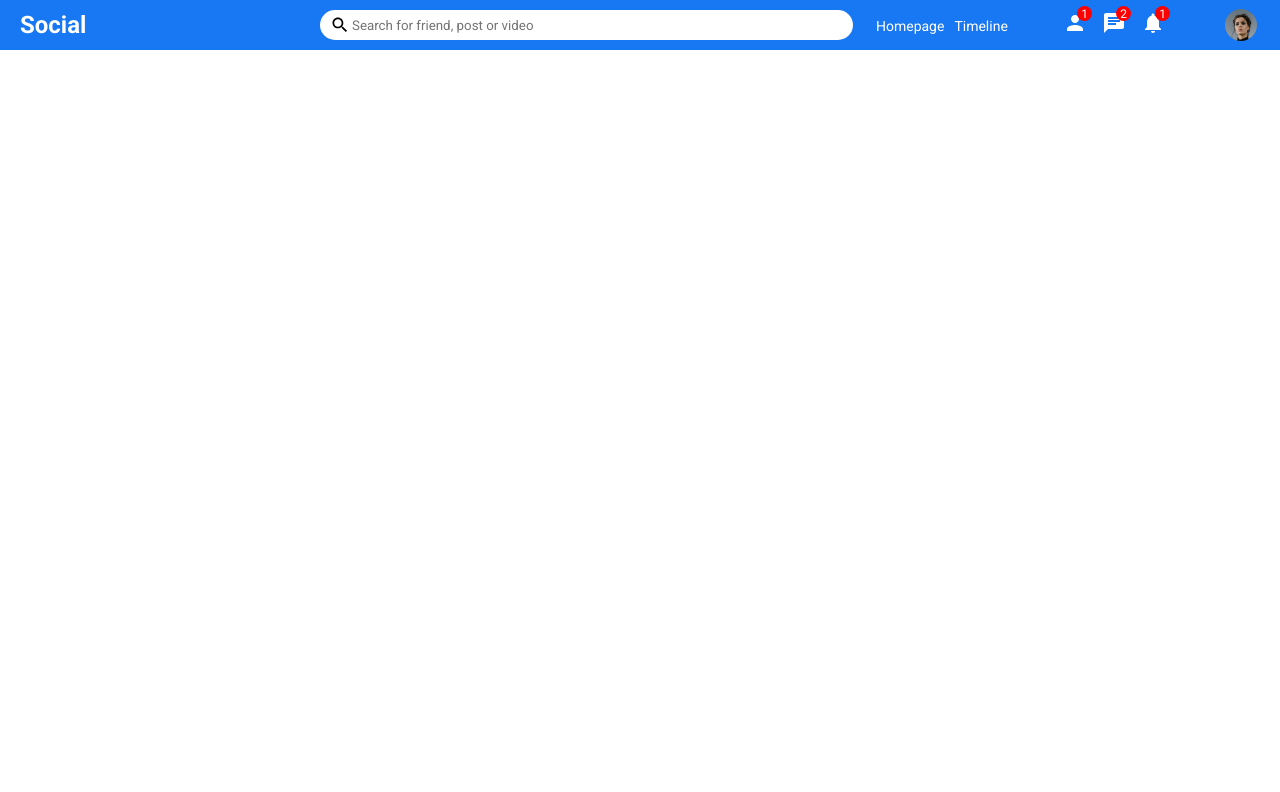
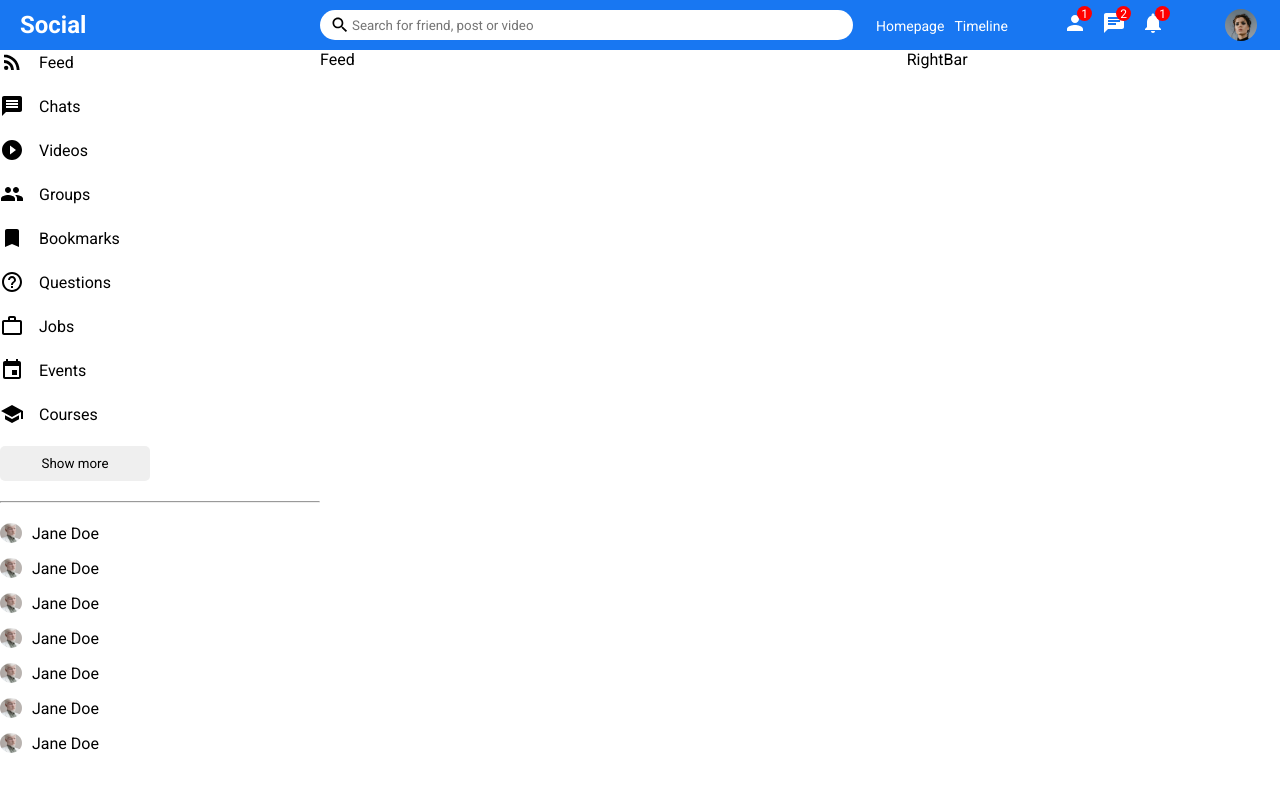
Before and after one commit to NNaumenko83/social-media-front, a React (Vite) app: page / in a window 1280 px wide. Shown: the top 792 px of the page. Built offline with nearby package versions, Linux system fonts and the light colour scheme; the HTML template or start-up script is replaced by a standard one.

Commit message:
UPD: sidebar

```diff
--- a/src/components/Feed/Feed.module.css
+++ b/src/components/Feed/Feed.module.css
@@ -0,0 +1,3 @@
+.feed {
+    flex: 5.5;
+}
--- a/src/components/Feed/Feed.tsx
+++ b/src/components/Feed/Feed.tsx
@@ -1,9 +1,10 @@
 import React from 'react'
+import css from './Feed.module.css'
 
 // type Props = {}
 
 const Feed = () => {
-    return <div>Feed</div>
+    return <div className={css.feed}>Feed</div>
 }
 
 export default Feed
--- a/src/components/RightBar/RightBar.module.css
+++ b/src/components/RightBar/RightBar.module.css
@@ -0,0 +1,3 @@
+.rightbar {
+    flex: 3.5;
+}
--- a/src/components/RightBar/RightBar.tsx
+++ b/src/components/RightBar/RightBar.tsx
@@ -1,9 +1,10 @@
 import React from 'react'
+import css from './RightBar.module.css'
 
 // type Props = {}
 
 const RightBar = () => {
-    return <div>RightBar</div>
+    return <div className={css.rightbar}>RightBar</div>
 }
 
 export default RightBar
--- a/src/components/SideBar/SideBar.module.css
+++ b/src/components/SideBar/SideBar.module.css
@@ -0,0 +1,72 @@
+.sidebar {
+    flex: 3;
+    height: calc(100vh - 50px);
+    overflow-y: scroll;
+}
+
+::-webkit-scrollbar {
+    width: 5px;
+}
+::-webkit-scrollbar-track {
+    background-color: #f1f1f1;
+}
+::-webkit-scrollbar-thumb {
+    background-color: rgb(170, 167, 167);
+}
+
+.sidebarWrapper {
+}
+
+.sidebarList {
+    padding: 0;
+    margin: 0;
+    list-style: none;
+}
+
+.sidebarListItem {
+    display: flex;
+    align-items: center;
+    margin-bottom: 20px;
+}
+
+.sidebarListItemText {
+}
+
+.sidebarIcon {
+    margin-right: 15px;
+}
+
+.sidebarButton {
+    width: 150px;
+    border: none;
+    padding: 10px;
+    border-radius: 5px;
+    font-weight: 500;
+}
+
+.sidebarHr {
+    margin: 20px 0;
+}
+
+.sidebarFriendList {
+    padding: 0;
+    margin: 0;
+    list-style: none;
+}
+
+.sidebarFriend {
+    display: flex;
+    align-items: center;
+    margin-bottom: 15px;
+}
+
+.sidebarFriendImg {
+    width: 22px;
+    height: 20px;
+    border-radius: 50%;
+    margin-right: 10px;
+    object-fit: cover;
+}
+
+.sidebarFriendName {
+}
--- a/src/components/SideBar/SideBar.tsx
+++ b/src/components/SideBar/SideBar.tsx
@@ -1,9 +1,130 @@
 import React from 'react'
+import css from './SideBar.module.css'
+import {
+    Bookmark,
+    Event,
+    Group,
+    HelpOutline,
+    Message,
+    PlayCircleFilledOutlined,
+    RssFeed,
+    School,
+    WorkOutline,
+} from '@mui/icons-material'
+
+import person1 from '../../assets/person/2.jpeg'
 
 // type Props = {}
 
 const SideBar = () => {
-    return <div>SideBar</div>
+    return (
+        <div className={css.sidebar}>
+            <div className={css.sidebarWrapper}>
+                <ul className={css.sidebarList}>
+                    <li className={css.sidebarListItem}>
+                        <RssFeed className={css.sidebarIcon} />
+                        <span className={css.sidebarListItemText}>Feed</span>
+                    </li>
+                    <li className={css.sidebarListItem}>
+                        <Message className={css.sidebarIcon} />
+                        <span className={css.sidebarListItemText}>Chats</span>
+                    </li>
+                    <li className={css.sidebarListItem}>
+                        <PlayCircleFilledOutlined className={css.sidebarIcon} />
+                        <span className={css.sidebarListItemText}>Videos</span>
+                    </li>
+                    <li className={css.sidebarListItem}>
+                        <Group className={css.sidebarIcon} />
+                        <span className={css.sidebarListItemText}>Groups</span>
+                    </li>
+                    <li className={css.sidebarListItem}>
+                        <Bookmark className={css.sidebarIcon} />
+                        <span className={css.sidebarListItemText}>
+                            Bookmarks
+                        </span>
+                    </li>
+                    <li className={css.sidebarListItem}>
+                        <HelpOutline className={css.sidebarIcon} />
+                        <span className={css.sidebarListItemText}>
+                            Questions
+                        </span>
+                    </li>
+                    <li className={css.sidebarListItem}>
+                        <WorkOutline className={css.sidebarIcon} />
+                        <span className={css.sidebarListItemText}>Jobs</span>
+                    </li>
+                    <li className={css.sidebarListItem}>
+                        <Event className={css.sidebarIcon} />
+                        <span className={css.sidebarListItemText}>Events</span>
+                    </li>
+                    <li className={css.sidebarListItem}>
+                        <School className={css.sidebarIcon} />
+                        <span className={css.sidebarListItemText}>Courses</span>
+                    </li>
+                </ul>
+                <button className={css.sidebarButton}>Show more</button>
+                <hr className={css.sidebarHr} />
+                <ul className={css.sidebarFriendList}>
+                    <li className={css.sidebarFriend}>
+                        <img
+                            className={css.sidebarFriendImg}
+                            src={person1}
+                            alt=""
+                        />
+                        <span className={css.sidebarFriendName}>Jane Doe</span>
+                    </li>
+                    <li className={css.sidebarFriend}>
+                        <img
+                            className={css.sidebarFriendImg}
+                            src={person1}
+                            alt=""
+                        />
+                        <span className={css.sidebarFriendName}>Jane Doe</span>
+                    </li>
+                    <li className={css.sidebarFriend}>
+                        <img
+                            className={css.sidebarFriendImg}
+                            src={person1}
+                            alt=""
+                        />
+                        <span className={css.sidebarFriendName}>Jane Doe</span>
+                    </li>
+                    <li className={css.sidebarFriend}>
+                        <img
+                            className={css.sidebarFriendImg}
+                            src={person1}
+                            alt=""
+                        />
+                        <span className={css.sidebarFriendName}>Jane Doe</span>
+                    </li>
+                    <li className={css.sidebarFriend}>
+                        <img
+                            className={css.sidebarFriendImg}
+                            src={person1}
+                            alt=""
+                        />
+                        <span className={css.sidebarFriendName}>Jane Doe</span>
+                    </li>
+                    <li className={css.sidebarFriend}>
+                        <img
+                            className={css.sidebarFriendImg}
+                            src={person1}
+                            alt=""
+                        />
+                        <span className={css.sidebarFriendName}>Jane Doe</span>
+                    </li>
+                    <li className={css.sidebarFriend}>
+                        <img
+                            className={css.sidebarFriendImg}
+                            src={person1}
+                            alt=""
+                        />
+                        <span className={css.sidebarFriendName}>Jane Doe</span>
+                    </li>
+                </ul>
+            </div>
+        </div>
+    )
 }
 
 export default SideBar
--- a/src/pages/Home/Home.module.css
+++ b/src/pages/Home/Home.module.css
@@ -0,0 +1,4 @@
+.homeContainer {
+    display: flex;
+    width: 100%;
+}
--- a/src/pages/Home/Home.tsx
+++ b/src/pages/Home/Home.tsx
@@ -1,10 +1,19 @@
+import Feed from '../../components/Feed/Feed'
+import RightBar from '../../components/RightBar/RightBar'
+import SideBar from '../../components/SideBar/SideBar'
 import TopBar from '../../components/TopBar/TopBar'
+import css from './Home.module.css'
 
 function Home() {
     return (
-        <div>
+        <>
             <TopBar />
-        </div>
+            <div className={css.homeContainer}>
+                <SideBar />
+                <Feed />
+                <RightBar />
+            </div>
+        </>
     )
 }
 
```
